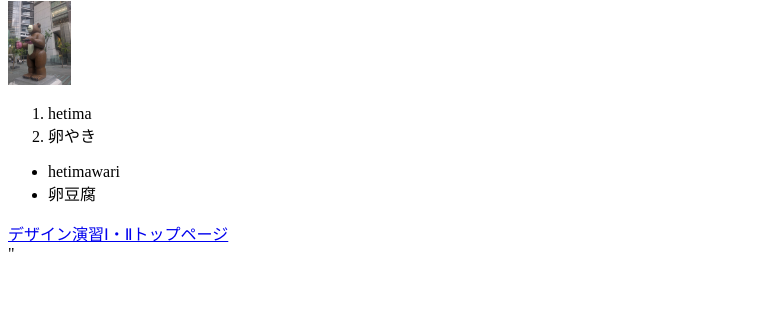
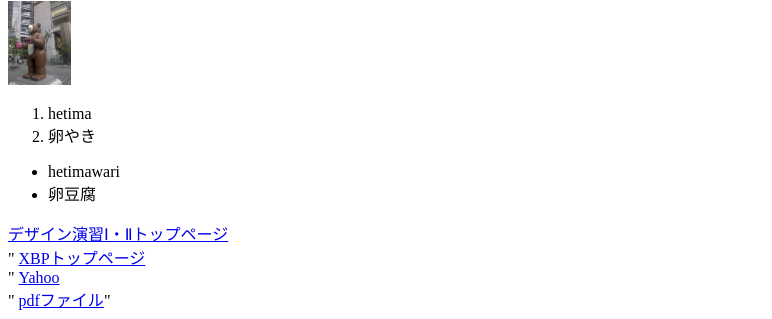
Before and after one commit to sitimi73/xbp, a plain HTML site: page de12/test.html in a window 1280 px wide. Shown: the part 556-875 px from the top of the page, without its empty margins (0-772 px from the left). Before the commit the page ends 827 px from the top, so only its background shows below. Drawn offline with Linux system fonts and the light colour scheme.

Commit message:
20250930

```diff
--- a/de12/test.html
+++ b/de12/test.html
@@ -30,6 +30,9 @@ hello<br>
 </ul>
          <!-- ④↓に外部リンクを作ってみよう -->
 <a href="/index.html">デザイン演習Ⅰ・Ⅱトップページ</a><br>"
+<a href="../index.html">XBPトップページ</a><br>"
+<a href="https://www.yahoo.co.jp/" target="_blank">Yahoo</a><br>"
+<a href="./files/test.pdf" target="_blank">pdfファイル</a>"
     </div>
 
 </body>
```
